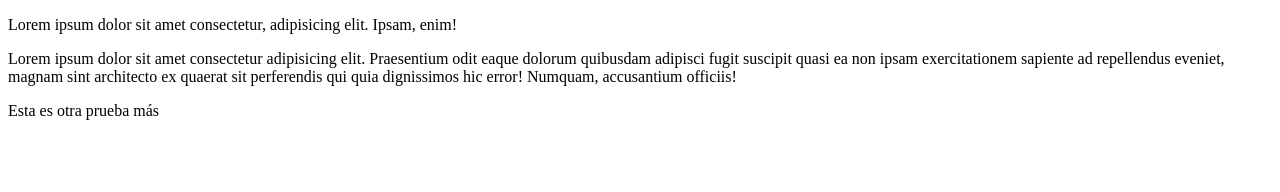
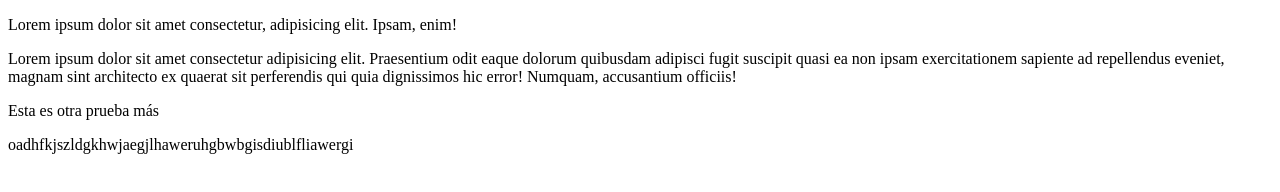
Before and after one commit to OscarRC21/Mi-prueba, a plain HTML site: page index.html in a window 1280 px wide. Drawn offline with Linux system fonts and the light colour scheme.

Commit message:
Update index.html

```diff
--- a/index.html
+++ b/index.html
@@ -20,5 +20,6 @@
 
     <p>Esta es otra prueba más</p>
 
+    oadhfkjszldgkhwjaegjlhaweruhgbwbgisdiublfliawergi
 </body>
 </html>
```
